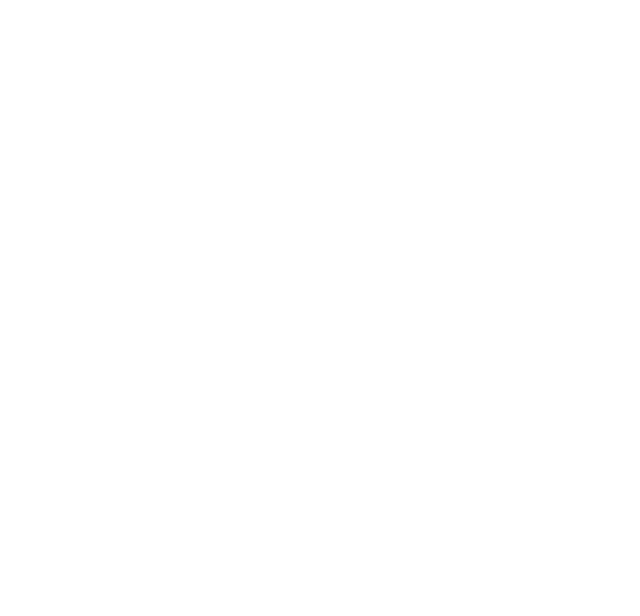
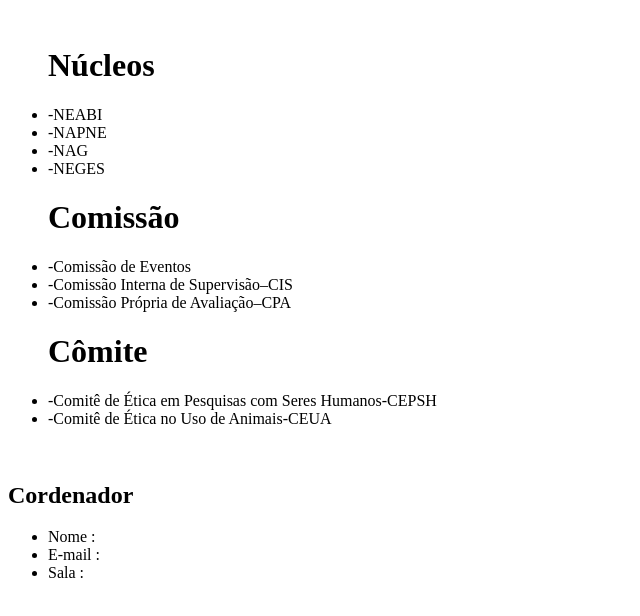
Before and after one commit to 2info3-Hackathon/frontend, a Vue app: page / in a window 1280 px wide. Shown: the top 616 px of the page, without its empty margins (0-640 px from the left). Built offline with nearby package versions, Linux system fonts and the light colour scheme.

Commit message:
FEAT : comeco da pagina

```diff
--- a/src/App.vue
+++ b/src/App.vue
@@ -1,9 +1,9 @@
 <script setup>
-
+import nucleos from './components/nucleos.vue';
 </script>
 
 <template>
-
+    <nucleos/>
 </template>
 
 <style scoped>
--- /dev/null
+++ b/src/components/nucleos.vue
@@ -0,0 +1,67 @@
+<script setup>
+import App from '@/App.vue';
+
+</script>
+
+<template>
+<img src="" alt="">
+<header>
+    <div>
+    <ul>
+        <h1>Núcleos</h1>
+        <li>
+            -NEABI
+        </li>
+        <li>
+            -NAPNE
+        </li>
+        <li>
+            -NAG
+        </li>
+        <li>
+            -NEGES
+        </li>
+    </ul>
+    <ul>
+        <h1>Comissão</h1>
+        <li>
+            -Comissão de Eventos
+        </li>
+        <li>
+            -Comissão Interna de Supervisão–CIS
+        </li>
+        <li>
+            -Comissão Própria de Avaliação–CPA
+        </li>
+    </ul>
+    <ul>
+        <h1>Cômite</h1>
+        <li>
+            -Comitê de Ética em Pesquisas com Seres  Humanos-CEPSH
+        </li>
+        <li>
+            -Comitê de Ética no Uso de Animais-CEUA
+        </li>
+    </ul>
+    </div>
+    <section class="informacao">
+        <img src="" alt="">
+        <h1>Cordenador</h1>
+        <ul>
+            <li>
+                Nome :
+            </li>
+            <li>
+                E-mail :
+            </li>
+            <li>
+                Sala :
+            </li>
+        </ul>
+    </section>
+</header>
+</template>
+
+<style scoped>
+
+</style>
--- a/src/router/index.js
+++ b/src/router/index.js
@@ -0,0 +1,14 @@
+import { createRouter, createWebHistory } from "vue-router"
+
+const routes = [
+        {
+            path: '/' ,
+            name: 'nucleos' ,
+            component: () => import(`@/views/nucleo-infor.vue`),
+          }
+        ]
+        const router= createRouter({
+            history: createWebHistory(import.meta.env.BASE_URL),routes,
+        })
+
+        export default router
--- /dev/null
+++ b/src/views/nucleo-infor.vue
@@ -0,0 +1,13 @@
+<script setup>
+import nucleos from '@/components/nucleos.vue';
+
+</script>
+
+<template>
+<h1>oiii</h1>
+
+</template>
+
+<style scoped>
+
+</style>
```
